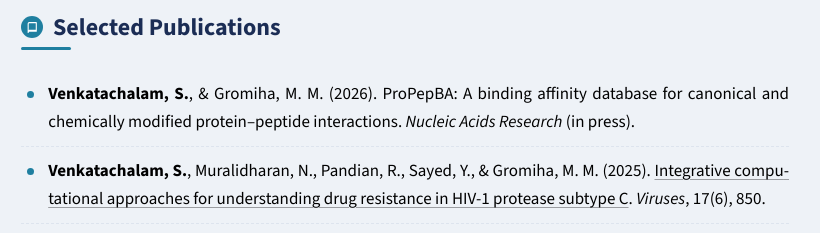
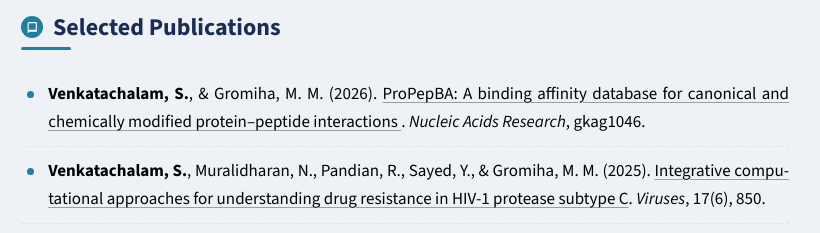
Before and after one commit to sankaransv/portfolio, a plain HTML site: page index.html in a window 1280 px wide. Shown: the part 1243-1476 px from the top of the page, 419-1239 px from the left. Drawn offline with nearby package versions, Linux system fonts and the light colour scheme.

Commit message:
Update index.html

```diff
--- a/index.html
+++ b/index.html
@@ -87,7 +87,7 @@
           <h2 class="section-h"><span class="dot"><svg class="i" viewBox="0 0 24 24"><path d="M4 19V5a2 2 0 0 1 2-2h13v16H6a2 2 0 0 0-2 2zM4 19a2 2 0 0 1 2-2h13"/></svg></span>Selected Publications</h2>
           <ul class="cite-list">
 
-          <li><b>Venkatachalam, S.</b>, &amp; Gromiha, M. M. (2026). ProPepBA: A binding affinity database for canonical and chemically modified protein–peptide interactions. <i>Nucleic Acids Research</i> (in press).</li>
+          <li><b>Venkatachalam, S.</b>, &amp; Gromiha, M. M. (2026). <a class="pt" href="https://academic.oup.com/nar/advance-article/doi/10.1093/nar/gkag1046/8994523" target="_blank" rel="noopener"> ProPepBA: A binding affinity database for canonical and chemically modified protein–peptide interactions </a>. <i>Nucleic Acids Research</i>, gkag1046.</li>
           <li><b>Venkatachalam, S.</b>, Muralidharan, N., Pandian, R., Sayed, Y., &amp; Gromiha, M. M. (2025). <a class="pt" href="https://doi.org/10.3390/v17060850" target="_blank" rel="noopener">Integrative computational approaches for understanding drug resistance in HIV-1 protease subtype C</a>. <i>Viruses</i>, 17(6), 850.</li>
           <li><b>Venkatachalam, S.</b>, Krishnan, S. R., Pandian, R., Sayed, Y., &amp; Gromiha, M. M. (2025). <a class="pt" href="https://doi.org/10.1002/prot.26817" target="_blank" rel="noopener">Structural implications of HIV-1 protease subtype C bound to darunavir: A molecular dynamics study</a>. <i>Proteins: Structure, Function, and Bioinformatics</i>, 93(9), 1426–1435.</li>
           <li><b>Venkatachalam, S.</b>, Krishnan, S. R., Sayed, Y., &amp; Gromiha, M. M. (2025). <a class="pt" href="https://doi.org/10.1007/978-1-0716-4196-5_11" target="_blank" rel="noopener">Structural and functional studies on HIV protease: Mechanism of action, subtypes, inhibitors, and drug resistance</a>. In: Kloczkowski, A., Kurgan, L., Faraggi, E. (eds) <i>Prediction of Protein Secondary Structure. Methods in Molecular Biology</i>, vol 2867. Humana, New York, NY.</li>
```
